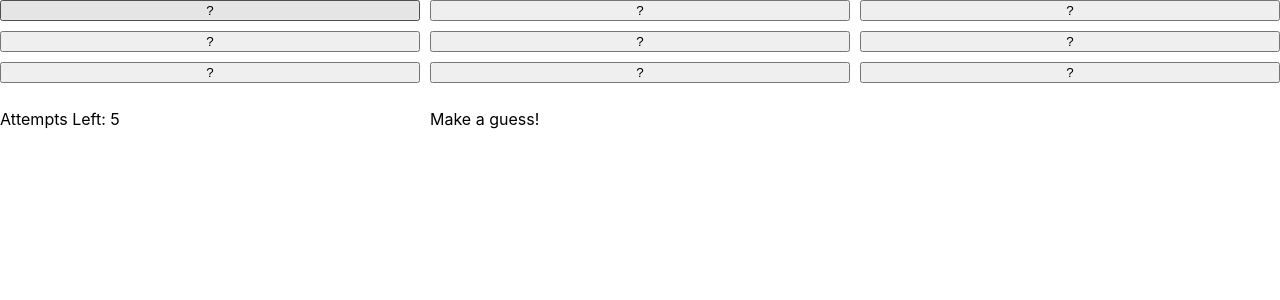
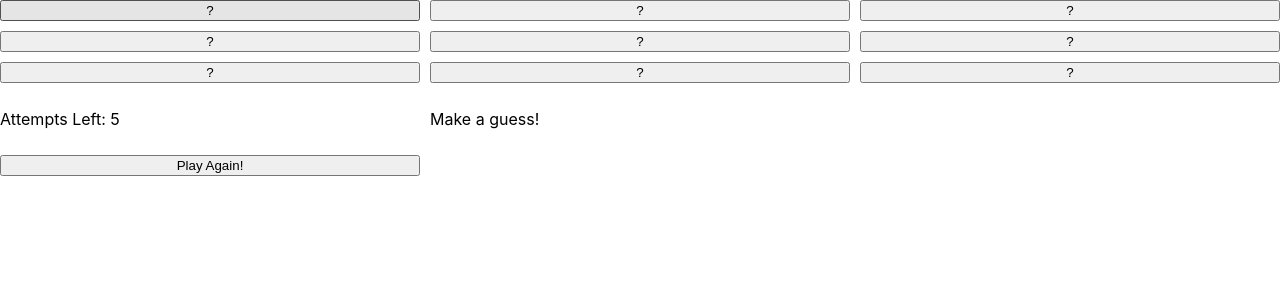
Before and after one commit to Week-3-Challenge-Group/treasure-map, a React (Create React App) app: page / in a window 1280 px wide. Shown: the top 300 px of the page. Built offline with nearby package versions, Linux system fonts and the light colour scheme.

Commit message:
updated with dynamic result board

```diff
--- a/src/App.js
+++ b/src/App.js
@@ -29,6 +29,29 @@ class App extends Component {
     }
   }
 
+  startOver = () => {
+    //update board state
+     //resultBoard with special index defined with  Math.floor(Math.random() * 9)
+
+    let newBoard = [];
+    for (let i = 0; i < this.state.resultBoard.length; i++) {
+      newBoard.push('tree');
+    }
+
+    let treasureIndex
+    let bombIndex
+    do {
+      treasureIndex = Math.floor(Math.random()*9)
+      bombIndex = Math.floor(Math.random()*9)
+    } while (treasureIndex === bombIndex)
+
+    this.state.resultBoard = newBoard
+    this.state.resultBoard.splice(treasureIndex,1,'treasure')
+    this.state.resultBoard.splice(bombIndex,1,'bomb')
+
+    this.setState({resultBoard: this.state.resultBoard})
+  }
+
 
   render() {
     return (
@@ -44,6 +67,9 @@ class App extends Component {
         <button id = "8" onClick = {this.handleClick}>{this.state.board[8]}</button>
         <p>Attempts Left: {this.state.attemptsLeft}</p>
         <p>{this.state.won}</p>
+        <br/>
+        <button onClick = {this.startOver}>Play Again!</button>
+
 
       </div>
     );
```
